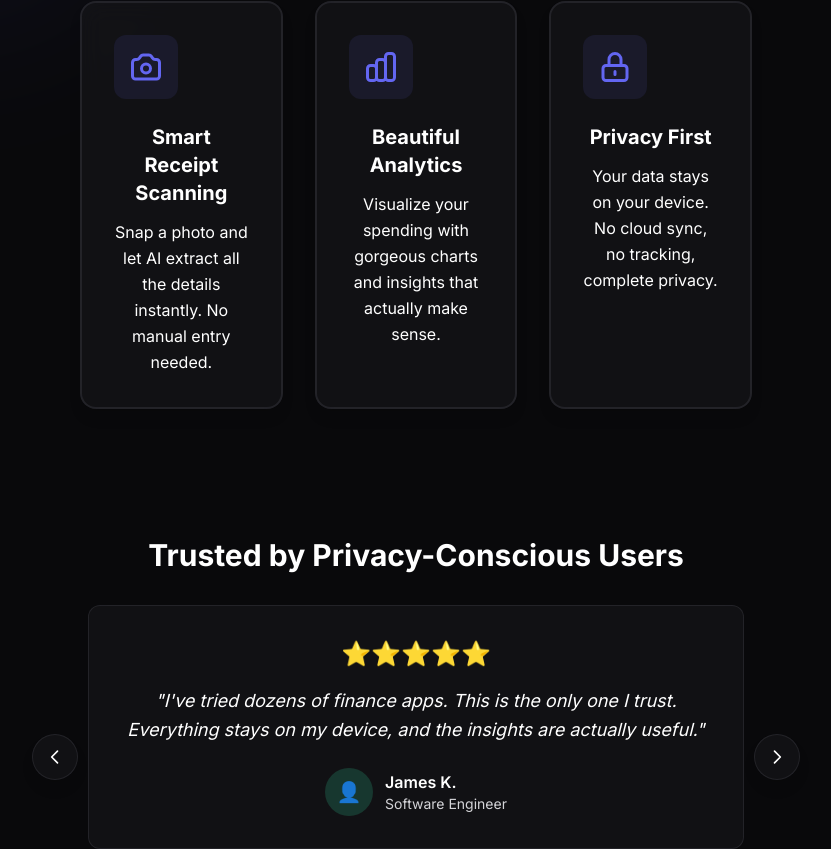
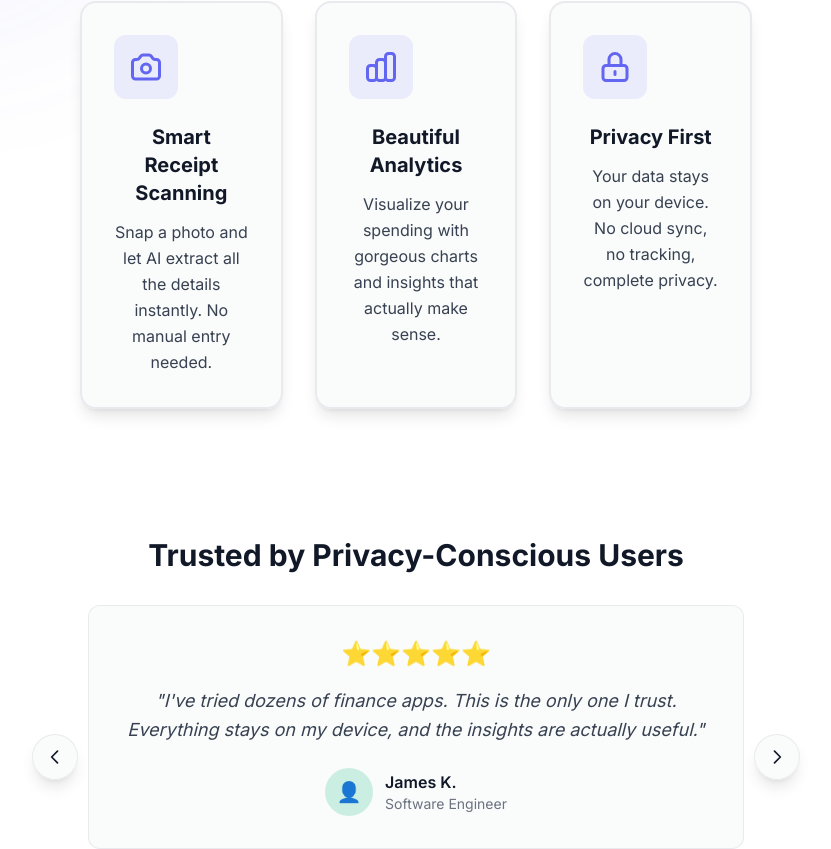
Before and after one commit to desertmountainagency-art/sg-ed21d07d-e5e4-4609-96a2-e8d1b6320c6c-1784351043, a React (Vite) app: page / in a window 1280 px wide. Shown: the part 359-1208 px from the top of the page, without its empty margins (224-1055 px from the left). Built offline with nearby package versions, Linux system fonts and the light colour scheme.

Commit message:
feat(ui): implement light/dark mode theme toggle

```diff
--- a/src/App.tsx
+++ b/src/App.tsx
@@ -30,6 +30,12 @@ export default function App() {
   const [isProUser, setIsProUser] = useState(false);
   const [showSuccessPage, setShowSuccessPage] = useState(false);
 
+  // Theme State
+  const [theme, setTheme] = useState<'light' | 'dark'>(() => {
+    const saved = localStorage.getItem('theme');
+    return (saved === 'light' || saved === 'dark') ? saved : 'light';
+  });
+
   // Core Application Data State
   const [onboardingComplete, setOnboardingComplete] = useState<boolean>(false);
   const [tier, setTier] = useState<'free' | 'pro'>('free');
@@ -43,6 +49,17 @@ export default function App() {
   const [toastMessage, setToastMessage] = useState<string>('');
   const [isToastOpen, setIsToastOpen] = useState<boolean>(false);
   const [isLoading, setIsLoading] = useState<boolean>(true);
+
+  // Theme management effect
+  useEffect(() => {
+    const root = document.documentElement;
+    if (theme === 'dark') {
+      root.classList.add('dark');
+    } else {
+      root.classList.remove('dark');
+    }
+    localStorage.setItem('theme', theme);
+  }, [theme]);
 
   // Load state from IndexedDB on startup
   useEffect(() => {
@@ -363,6 +380,11 @@ export default function App() {
     showToast("🎉 Upgraded to Pro! All features unlocked.");
   };
 
+  // Toggle theme between light and dark
+  const toggleTheme = () => {
+    setTheme(prev => prev === 'light' ? 'dark' : 'light');
+  };
+
   // RENDER LOGIC - Clear navigation flow
   if (isLoading) {
     return (
@@ -414,6 +436,21 @@ export default function App() {
           <span className="text-xs font-semibold text-text-secondary bg-bg-surface-2 px-2.5 py-1 rounded-full border border-border-custom select-none">
             {baseCurrency}
           </span>
+
+          {/* Theme Toggle Button */}
+          <button
+            type="button"
+            onClick={toggleTheme}
+            className="w-8 h-8 flex items-center justify-center rounded-full bg-bg-surface-2 border border-border-custom hover:border-accent transition cursor-pointer select-none"
+            title={`Switch to ${theme === 'light' ? 'dark' : 'light'} mode`}
+          >
+            {theme === 'light' ? (
+              <span className="text-base">🌙</span>
+            ) : (
+              <span className="text-base">☀️</span>
+            )}
+          </button>
+
           <button
             type="button"
             className={`text-[10px] font-bold text-uppercase tracking-wider px-2.5 py-1 rounded-full border transition cursor-pointer select-none ${
--- a/src/index.css
+++ b/src/index.css
@@ -5,6 +5,36 @@
   --font-sans: "Inter", -apple-system, BlinkMacSystemFont, "Segoe UI", Roboto, sans-serif;
   --font-mono: "JetBrains Mono", ui-monospace, monospace;
 
+  /* Light Mode (Default) Colors */
+  --color-bg-primary: #ffffff;
+  --color-bg-surface: rgba(249, 250, 251, 0.8);
+  --color-bg-surface-2: rgba(243, 244, 246, 0.6);
+  --color-bg-surface-3: rgba(229, 231, 235, 0.5);
+  --color-bg-elevated: #f9fafb;
+
+  --color-text-primary: #111827;
+  --color-text-secondary: #374151;
+  --color-text-muted: #6b7280;
+
+  --color-accent: #6366f1;
+  --color-accent-dim: rgba(99, 102, 241, 0.15);
+  --color-accent-glow: rgba(99, 102, 241, 0.30);
+
+  --color-success: #10b981;
+  --color-success-dim: rgba(16, 185, 129, 0.12);
+  --color-warning: #f59e0b;
+  --color-warning-dim: rgba(245, 158, 11, 0.12);
+  --color-danger: #ef4444;
+  --color-danger-dim: rgba(239, 68, 68, 0.12);
+
+  --color-border-custom: rgba(229, 231, 235, 0.8);
+  --color-border-custom-light: rgba(209, 213, 219, 0.9);
+}
+
+/* Dark Mode Colors */
+@custom-variant dark (&:is(.dark *));
+
+.dark {
   --color-bg-primary: #09090b;
   --color-bg-surface: rgba(24, 24, 27, 0.6);
   --color-bg-surface-2: rgba(39, 39, 42, 0.4);
@@ -12,8 +42,8 @@
   --color-bg-elevated: #18181b;
 
   --color-text-primary: #ffffff;
-  --color-text-secondary: #ffffff;
-  --color-text-muted: #d4d4d8;
+  --color-text-secondary: #e4e4e7;
+  --color-text-muted: #a1a1aa;
 
   --color-accent: #6366f1;
   --color-accent-dim: rgba(99, 102, 241, 0.15);
@@ -28,6 +58,11 @@
 
   --color-border-custom: rgba(63, 63, 70, 0.4);
   --color-border-custom-light: rgba(82, 82, 91, 0.5);
+}
+
+/* Smooth theme transitions */
+* {
+  transition: background-color 0.2s ease, border-color 0.2s ease, color 0.2s ease;
 }
 
 /* Glass card styling */
@@ -56,6 +91,20 @@
   background: #52525b;
 }
 
+.dark ::-webkit-scrollbar-thumb {
+  background: #3f3f46;
+}
+.dark ::-webkit-scrollbar-thumb:hover {
+  background: #52525b;
+}
+
+:not(.dark) ::-webkit-scrollbar-thumb {
+  background: #d1d5db;
+}
+:not(.dark) ::-webkit-scrollbar-thumb:hover {
+  background: #9ca3af;
+}
+
 /* Loading shimmer animation */
 @keyframes shimmer {
   0% {
```
